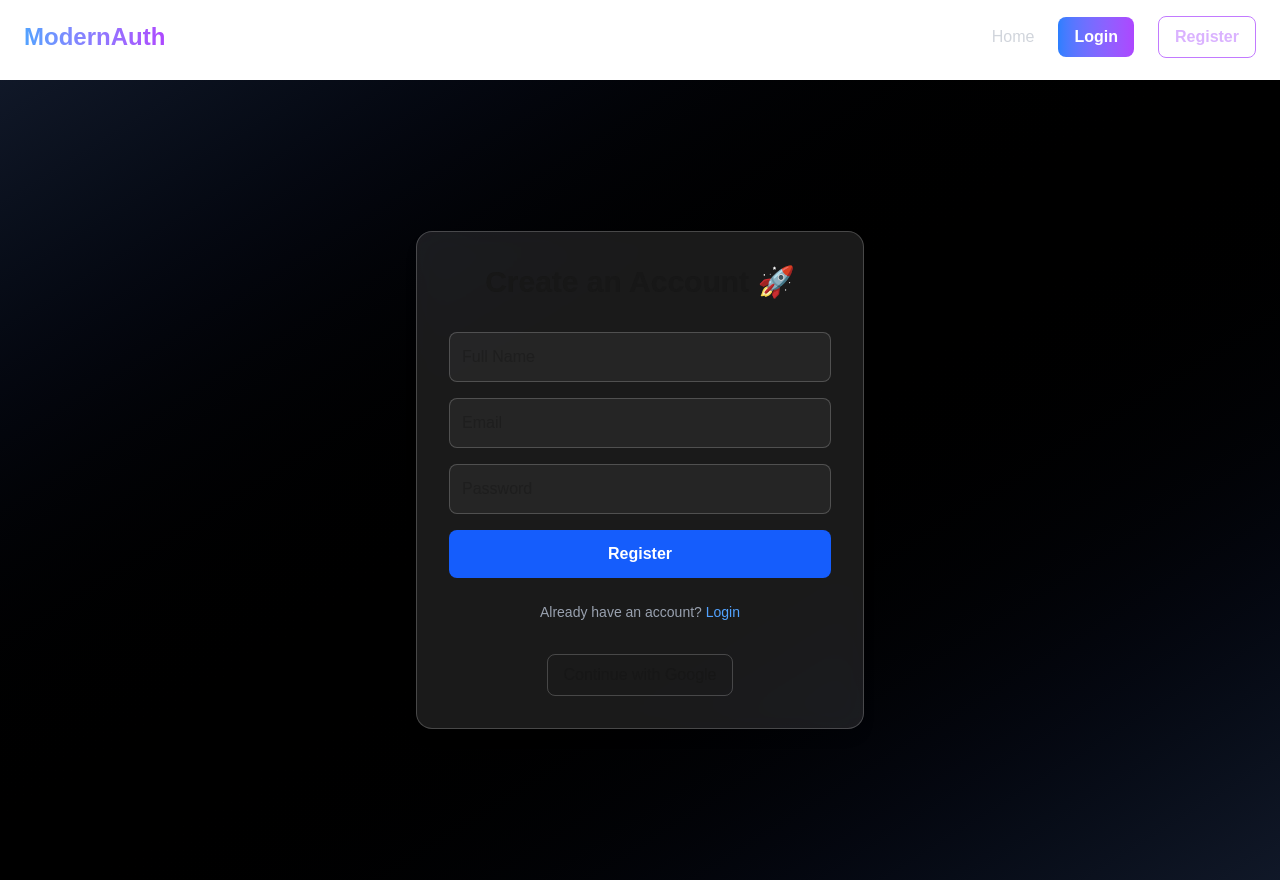
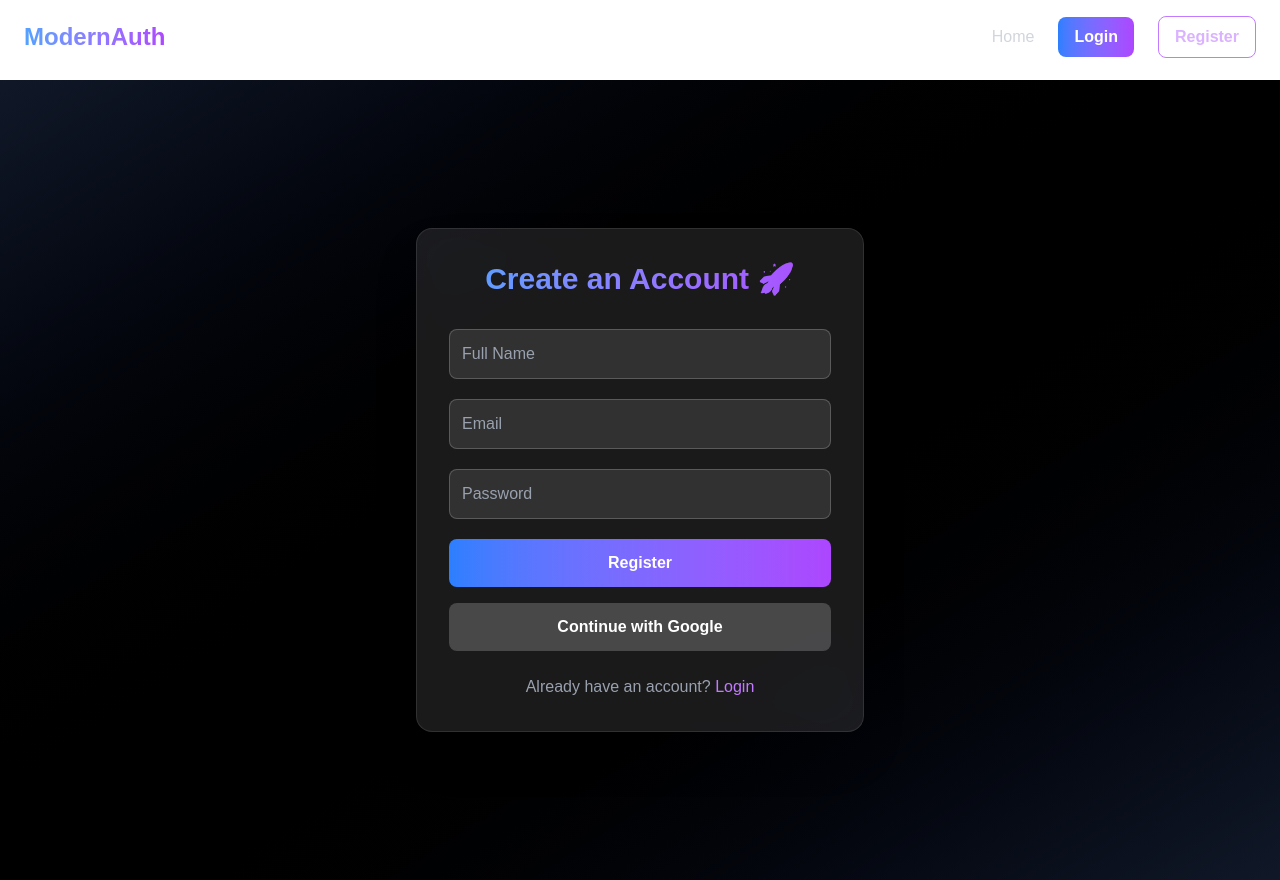
Before and after one commit to Clinton1029/next-auth, a Next.js app: page /register in a window 1280 px wide. Built offline with nearby package versions, Linux system fonts and the light colour scheme.

Commit message:
update the register page

```diff
--- a/app/(auth)/register/page.jsx
+++ b/app/(auth)/register/page.jsx
@@ -2,84 +2,59 @@
 
 import { motion } from "framer-motion";
 import Link from "next/link";
-import { useState } from "react";
-import { Loader2 } from "lucide-react";
 
 export default function RegisterPage() {
-  const [name, setName] = useState("");
-  const [email, setEmail] = useState("");
-  const [password, setPassword] = useState("");
-  const [loading, setLoading] = useState(false);
+  return (
+    <section className="flex flex-col items-center justify-center min-h-screen bg-gradient-to-br from-gray-900 via-black to-gray-900 px-6">
+      <motion.div
+        initial={{ opacity: 0, y: 20 }}
+        animate={{ opacity: 1, y: 0 }}
+        transition={{ duration: 0.6 }}
+        className="w-full max-w-md p-8 rounded-2xl backdrop-blur-xl bg-white/10 border border-white/10 shadow-2xl"
+      >
+        <h1 className="text-3xl font-bold text-center mb-8 bg-gradient-to-r from-blue-400 to-purple-500 bg-clip-text text-transparent">
+          Create an Account 🚀
+        </h1>
 
-  async function handleRegister(e) {
-    e.preventDefault();
-    setLoading(true);
-
-    // 👉 Will connect to backend route later
-    console.log("Registering:", { name, email, password });
-    setTimeout(() => setLoading(false), 1500);
-  }
-
-  return (
-    <section className="flex justify-center items-center min-h-screen bg-gradient-to-br from-gray-900 via-black to-gray-900">
-      <motion.div
-        initial={{ opacity: 0, y: 40 }}
-        animate={{ opacity: 1, y: 0 }}
-        className="bg-white/10 backdrop-blur-lg p-8 rounded-2xl shadow-lg w-full max-w-md border border-white/20"
-      >
-        <h2 className="text-3xl font-bold text-center mb-8">
-          Create an Account 🚀
-        </h2>
-
-        <form onSubmit={handleRegister} className="flex flex-col space-y-4">
+        {/* Form */}
+        <form className="flex flex-col space-y-5">
           <input
             type="text"
             placeholder="Full Name"
-            value={name}
-            onChange={(e) => setName(e.target.value)}
-            required
-            className="p-3 rounded-lg bg-white/5 border border-white/20 focus:outline-none focus:ring-2 focus:ring-blue-500"
+            className="p-3 rounded-lg bg-white/10 border border-white/20 text-white placeholder-gray-400 focus:outline-none focus:ring-2 focus:ring-purple-500"
           />
           <input
             type="email"
             placeholder="Email"
-            value={email}
-            onChange={(e) => setEmail(e.target.value)}
-            required
-            className="p-3 rounded-lg bg-white/5 border border-white/20 focus:outline-none focus:ring-2 focus:ring-blue-500"
+            className="p-3 rounded-lg bg-white/10 border border-white/20 text-white placeholder-gray-400 focus:outline-none focus:ring-2 focus:ring-purple-500"
           />
           <input
             type="password"
             placeholder="Password"
-            value={password}
-            onChange={(e) => setPassword(e.target.value)}
-            required
-            className="p-3 rounded-lg bg-white/5 border border-white/20 focus:outline-none focus:ring-2 focus:ring-blue-500"
+            className="p-3 rounded-lg bg-white/10 border border-white/20 text-white placeholder-gray-400 focus:outline-none focus:ring-2 focus:ring-purple-500"
           />
 
           <button
             type="submit"
-            disabled={loading}
-            className="bg-blue-600 hover:bg-blue-700 transition text-white py-3 rounded-lg font-semibold flex justify-center"
+            className="w-full py-3 rounded-lg bg-gradient-to-r from-blue-500 to-purple-500 text-white font-semibold hover:opacity-90 transition"
           >
-            {loading ? <Loader2 className="animate-spin" /> : "Register"}
+            Register
           </button>
         </form>
 
-        <div className="text-center text-sm mt-6">
-          <p className="text-gray-400">
-            Already have an account?{" "}
-            <Link href="/(auth)/login" className="text-blue-400 hover:underline">
-              Login
-            </Link>
-          </p>
-        </div>
+        {/* Google Button (for OAuth later) */}
+        <button
+          className="w-full mt-4 py-3 rounded-lg bg-white/20 text-white font-semibold hover:bg-white/30 transition"
+        >
+          Continue with Google
+        </button>
 
-        <div className="mt-8 flex flex-col items-center">
-          <button className="border border-white/20 px-4 py-2 rounded-lg hover:bg-white/10 transition">
-            Continue with Google
-          </button>
-        </div>
+        <p className="text-center text-gray-400 mt-6">
+          Already have an account?{" "}
+          <Link href="/login" className="text-purple-400 hover:underline">
+            Login
+          </Link>
+        </p>
       </motion.div>
     </section>
   );
```
